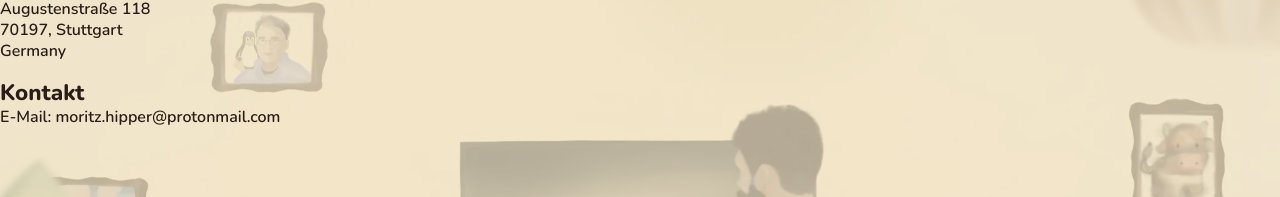
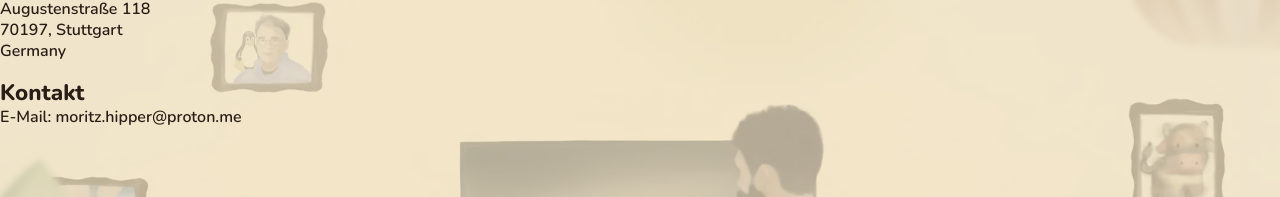
Before and after one commit to moritzhipper/moritzhipper.github.io, a React (Vite) app: page /imprint in a window 1280 px wide. Shown: the part 141-338 px from the top of the page. Built offline with nearby package versions, Linux system fonts and the light colour scheme.

Commit message:
changed email to correct one

```diff
--- a/src/components/pages/ImprintPage.tsx
+++ b/src/components/pages/ImprintPage.tsx
@@ -11,7 +11,7 @@ export const ImprintPage = () => {
       </div>
       <div className="mt-m">
         <h2>Kontakt</h2>
-        <p>E-Mail: moritz.hipper@protonmail.com</p>
+        <p>E-Mail: moritz.hipper@proton.me</p>
       </div>
     </InfoPageWrapper>
   )
--- a/src/components/pages/PrivacyPage.css
+++ b/src/components/pages/PrivacyPage.css
@@ -8,6 +8,7 @@
     display: flex;
     flex-wrap: wrap;
     gap: var(--distance-s);
+
     li {
       list-style: none;
       padding: var(--distance-2xs) var(--distance-s);
```
